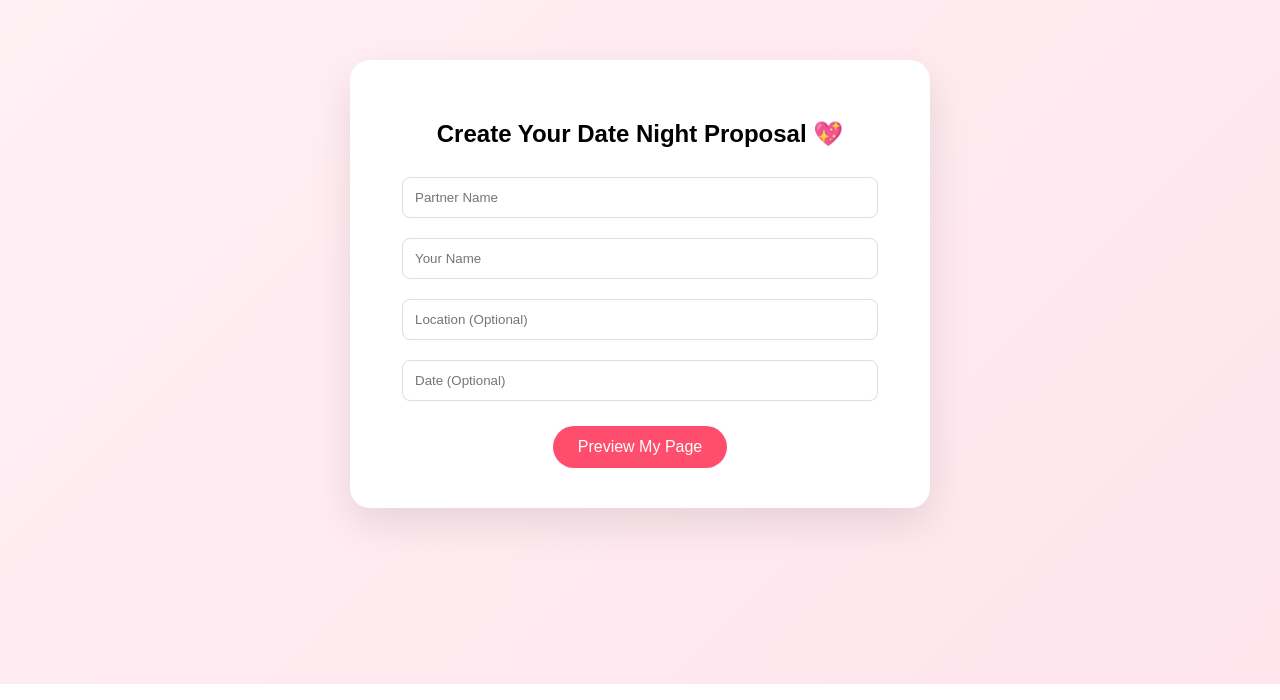
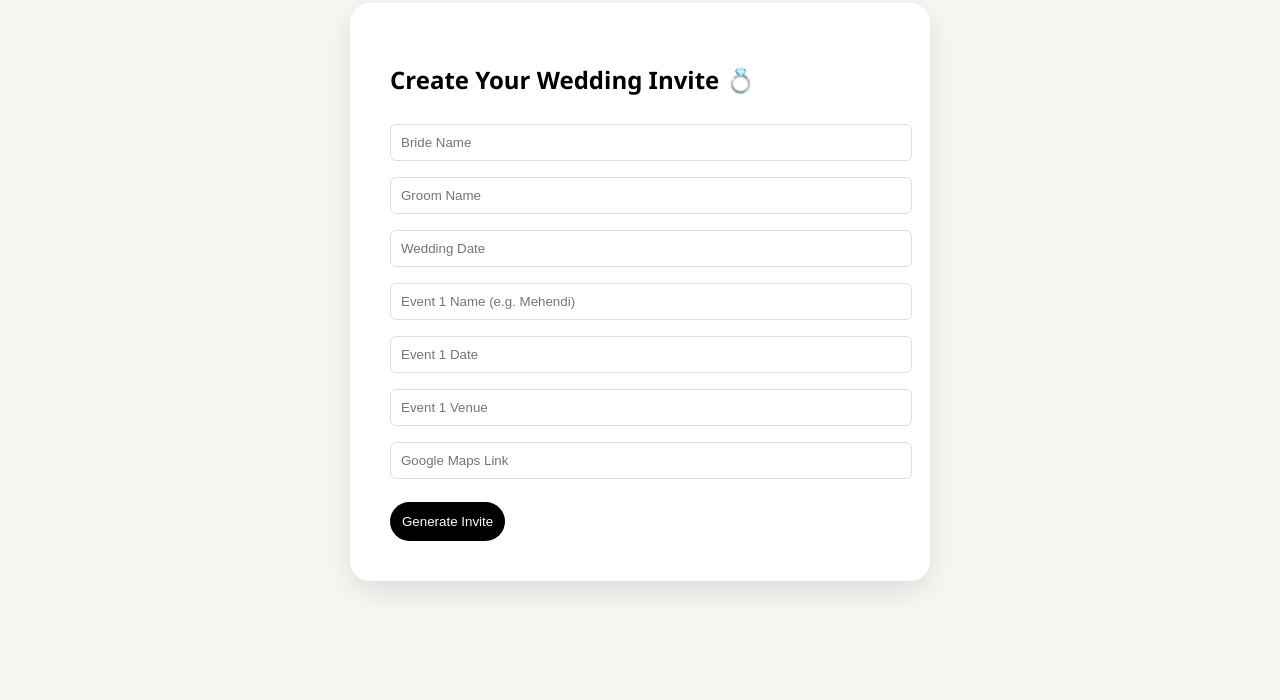
Before and after one commit to Anchitvachher/datenight-mvp, a plain HTML site: page index.html in a window 1280 px wide. Shown: the part 116-816 px from the top of the page. Drawn offline with Linux system fonts and the light colour scheme.

Commit message:
Update index.html

```diff
--- a/index.html
+++ b/index.html
@@ -1,13 +1,12 @@
 <!DOCTYPE html>
 <html>
 <head>
-<title>Create Your Date Night 💕</title>
+<title>Create Wedding Invite</title>
 <meta name="viewport" content="width=device-width, initial-scale=1.0">
 <style>
 body {
-  margin: 0;
-  font-family: Arial, sans-serif;
-  background: linear-gradient(135deg, #fff1f5, #ffe4ec);
+  font-family: 'Segoe UI', sans-serif;
+  background: #f8f6f3;
   display: flex;
   justify-content: center;
   align-items: center;
@@ -18,29 +17,27 @@ body {
   background: white;
   padding: 40px;
   border-radius: 20px;
-  box-shadow: 0 15px 40px rgba(0,0,0,0.1);
   width: 90%;
   max-width: 500px;
-  text-align: center;
+  box-shadow: 0 10px 30px rgba(0,0,0,0.1);
 }
 
 input {
-  width: 90%;
-  padding: 12px;
-  margin: 10px 0;
-  border-radius: 8px;
+  width: 100%;
+  padding: 10px;
+  margin: 8px 0;
+  border-radius: 6px;
   border: 1px solid #ddd;
 }
 
 button {
-  padding: 12px 25px;
   margin-top: 15px;
+  padding: 12px;
   border-radius: 25px;
   border: none;
-  background: #ff4d6d;
+  background: black;
   color: white;
   cursor: pointer;
-  font-size: 16px;
 }
 </style>
 </head>
@@ -48,26 +45,32 @@ button {
 <body>
 
 <div class="card">
-<h2>Create Your Date Night Proposal 💖</h2>
+<h2>Create Your Wedding Invite 💍</h2>
 
-<input id="partner" placeholder="Partner Name">
-<input id="you" placeholder="Your Name">
-<input id="place" placeholder="Location (Optional)">
-<input id="date" placeholder="Date (Optional)">
+<input id="bride" placeholder="Bride Name">
+<input id="groom" placeholder="Groom Name">
+<input id="date" placeholder="Wedding Date">
 
-<button onclick="generate()">Preview My Page</button>
+<input id="mehendi" placeholder="Event 1 Name (e.g. Mehendi)">
+<input id="mehendiDate" placeholder="Event 1 Date">
+<input id="mehendiVenue" placeholder="Event 1 Venue">
+<input id="map" placeholder="Google Maps Link">
+
+<button onclick="generate()">Generate Invite</button>
 </div>
 
 <script>
 function generate() {
-  const partner = document.getElementById("partner").value;
-  const you = document.getElementById("you").value;
-  const place = document.getElementById("place").value;
-  const date = document.getElementById("date").value;
+  const bride = encodeURIComponent(document.getElementById("bride").value);
+  const groom = encodeURIComponent(document.getElementById("groom").value);
+  const date = encodeURIComponent(document.getElementById("date").value);
+  const mehendi = encodeURIComponent(document.getElementById("mehendi").value);
+  const mehendiDate = encodeURIComponent(document.getElementById("mehendiDate").value);
+  const mehendiVenue = encodeURIComponent(document.getElementById("mehendiVenue").value);
+  const map = encodeURIComponent(document.getElementById("map").value);
 
-  const url = `preview.html?partner=${encodeURIComponent(partner)}&you=${encodeURIComponent(you)}&place=${encodeURIComponent(place)}&date=${encodeURIComponent(date)}`;
-
-  window.location.href = url;
+  window.location.href =
+    `invite.html?bride=${bride}&groom=${groom}&date=${date}&mehendi=${mehendi}&mehendiDate=${mehendiDate}&mehendiVenue=${mehendiVenue}&map=${map}`;
 }
 </script>
 
```
